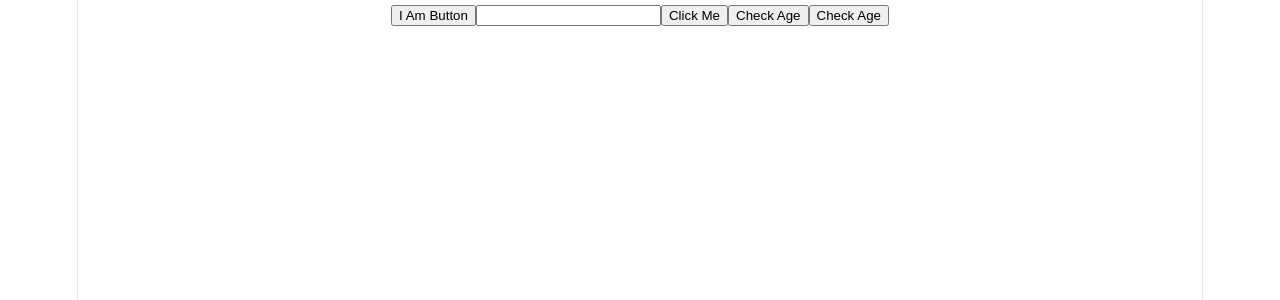
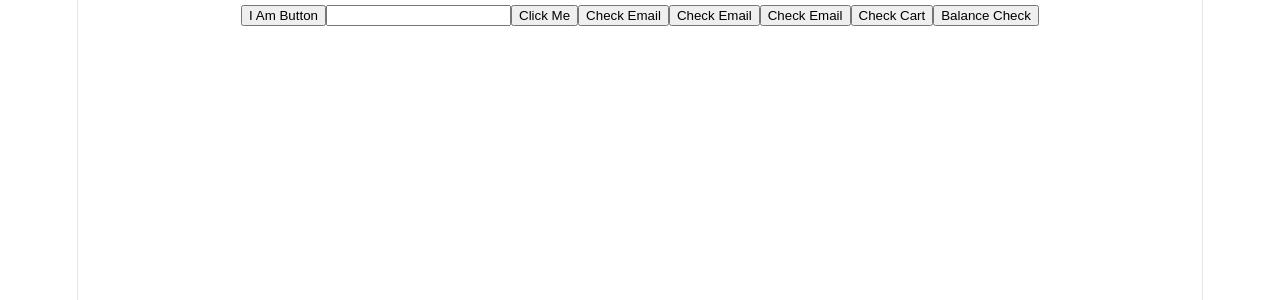
Before and after one commit to Yasinsandhu/React-Basics-Learning, a React (Vite) app in the folder 02-Module-02/Event Handling/Event Handling/: page / in a window 1280 px wide. Shown: the top 300 px of the page. Built offline with nearby package versions, Linux system fonts and the light colour scheme.

Commit message:
Event Handling

```diff
--- a/02-Module-02/Event Handling/Event Handling/src/App.jsx
+++ b/02-Module-02/Event Handling/Event Handling/src/App.jsx
@@ -3,6 +3,9 @@ import Keeb from "./components/keeb";
 import NumberTest from "./components/NumberTest";
 import ParentChild from "./components/ParentChild";
 import AgeCheck from "./components/NumberTest";
+import FormCheck from "./components/NumberTest";
+import { CartCheck } from "./components/NumberTest";
+import { BankCheck } from "./components/NumberTest";
 
 function App() {
   return (
@@ -12,6 +15,9 @@ function App() {
       <ParentChild />
       <NumberTest />
       <AgeCheck />
+      <FormCheck />
+      <CartCheck />
+      <BankCheck />
     </div>
   );
 }
--- a/02-Module-02/Event Handling/Event Handling/src/components/NumberTest.jsx
+++ b/02-Module-02/Event Handling/Event Handling/src/components/NumberTest.jsx
@@ -13,20 +13,73 @@
 // export default NumberTest;
 
 // Create an AgeCheck component. Use age = 16. Show an error if age is below 18.
-const AgeCheck = () => {
+// const AgeCheck = () => {
+//   const handleClick = () => {
+//     try {
+//       const age = 16;
+
+//       if (age < 18) {
+//         throw new Error("You must be 18 or older!");
+//       }
+//       console.log("Access granteed");
+//     } catch (error) {
+//       console.log(error.message);
+//     }
+//   };
+//   return <button onClick={handleClick}>Check Age</button>;
+// };
+
+// export default AgeCheck;
+
+// Create a FormCheck component. Use an empty email. Show an error if the email is empty.
+const FormCheck = () => {
   const handleClick = () => {
     try {
-      const age = 16;
-
-      if (age > 18) {
-        throw new Error("You must be 18 or older!");
+      const email = "";
+      if (email === "") {
+        throw new Error("Enter Valid Email");
       }
       console.log("Access granteed");
     } catch (error) {
       console.log(error.message);
     }
   };
-  return <button onClick={handleClick}>Check Age</button>;
+  return <button onClick={handleClick}>Check Email</button>;
 };
 
-export default AgeCheck;
+export default FormCheck;
+
+// Create a CartCheck component. Use stock = 3 and requested quantity = 5. Show an error if the requested quantity exceeds stock.
+
+export const CartCheck = () => {
+  const handleClick = () => {
+    try {
+      const stock = 3;
+      const requestedStock = 5;
+      if (requestedStock > stock) {
+        throw new Error("Requested Quantity exceeds stock");
+      }
+      console.log("Order Accepted");
+    } catch (error) {
+      console.log(error.message);
+    }
+  };
+  return <button onClick={handleClick}>Check Cart</button>;
+};
+
+// Create a BankCheck component. Use balance = 8000 and withdrawal = 10000. Show an error if the balance is insufficient.
+export const BankCheck = () => {
+  const handleClick = () => {
+    try {
+      const balance = 8000;
+      const withdrawal = 10000;
+      if (withdrawal > balance) {
+        throw new Error("Balance is insufficient");
+      }
+      console.log("Withdraw Successfull");
+    } catch (error) {
+      console.log(error.message);
+    }
+  };
+  return <button onClick={handleClick}>Balance Check</button>;
+};
```
